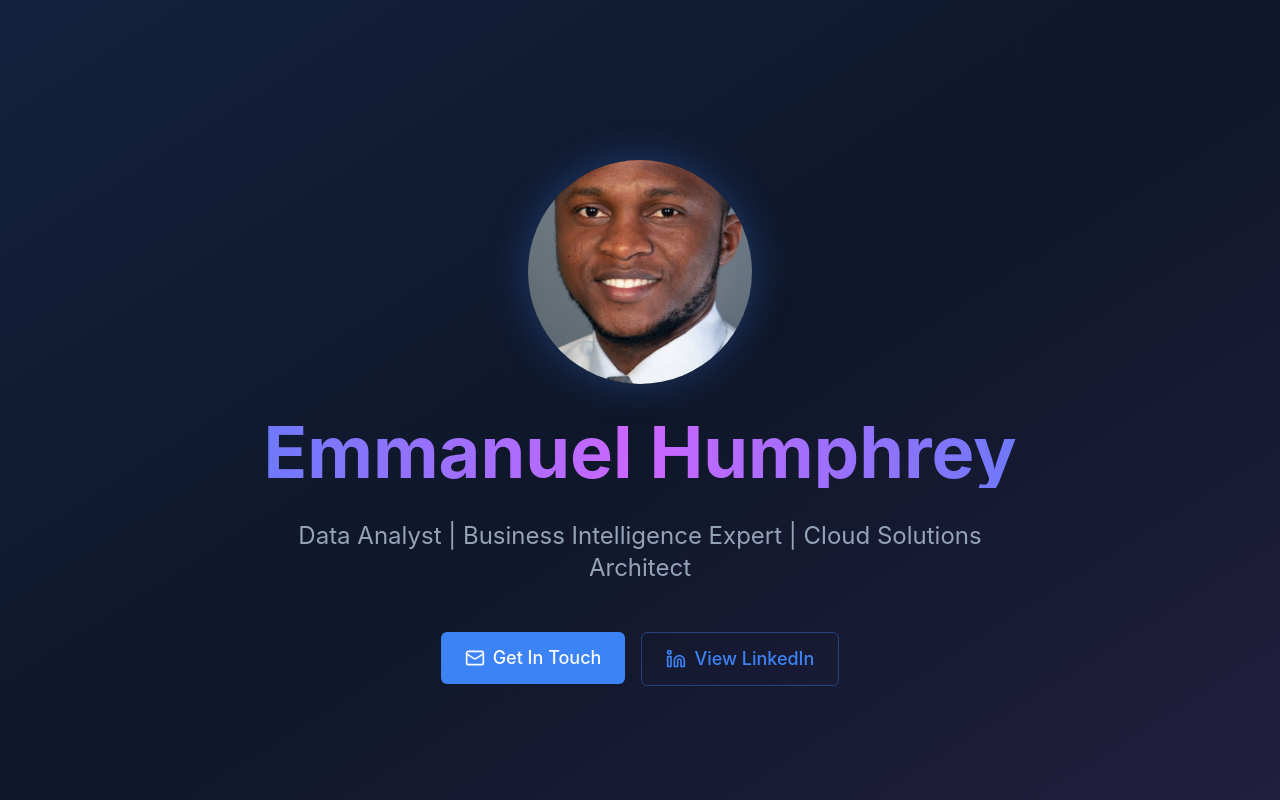
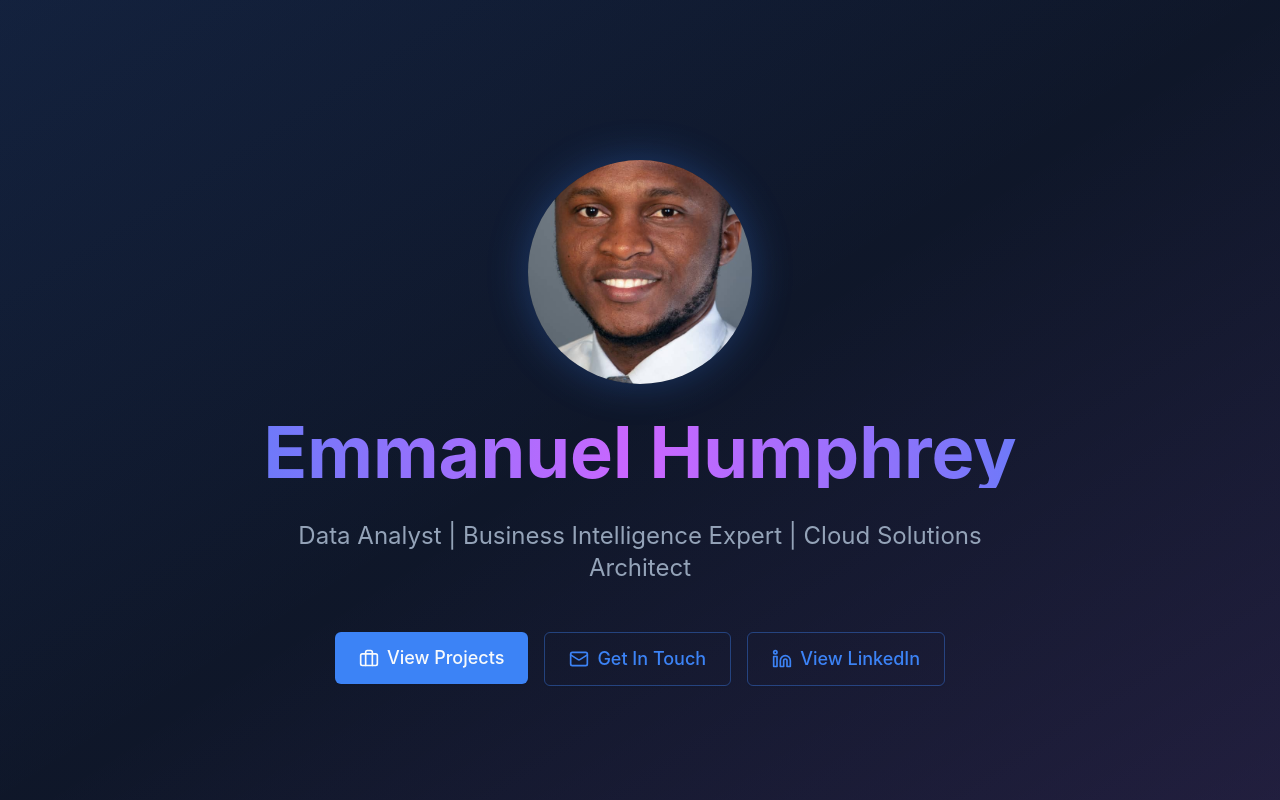
Before and after one commit to Kenthumphz/portfolio, a Next.js app: page / in a window 1280 px wide. Shown: the top 800 px of the page. Built offline with nearby package versions, Linux system fonts and the light colour scheme.

Commit message:
Add View Projects button to hero section for easy navigation

```diff
--- a/pages/index.tsx
+++ b/pages/index.tsx
@@ -112,8 +112,14 @@ const Index = () => {
               Data Analyst | Business Intelligence Expert | Cloud Solutions Architect
             </p>
             <div className="flex flex-wrap gap-4 justify-center pt-4">
+              <a href="#projects">
+                <Button size="lg" className="gap-2 shadow-lg hover:shadow-glow transition-all">
+                  <Briefcase className="h-5 w-5" />
+                  View Projects
+                </Button>
+              </a>
               <a href="mailto:Humphreyemmanuel29@gmail.com">
-                <Button size="lg" className="gap-2 shadow-lg hover:shadow-glow transition-all">
+                <Button size="lg" variant="outline" className="gap-2">
                   <Mail className="h-5 w-5" />
                   Get In Touch
                 </Button>
@@ -232,7 +238,7 @@ const Index = () => {
       </section>
 
       {/* Projects Section */}
-      <section className="px-6 py-16 md:py-24">
+      <section id="projects" className="px-6 py-16 md:py-24">
         <div className="container mx-auto max-w-6xl">
           <h2 className="text-4xl font-bold mb-12">Notable Projects</h2>
           <div className="space-y-6">
```
Also changed, not shown: 5 other files (tests, documents, lock files or other folders).
